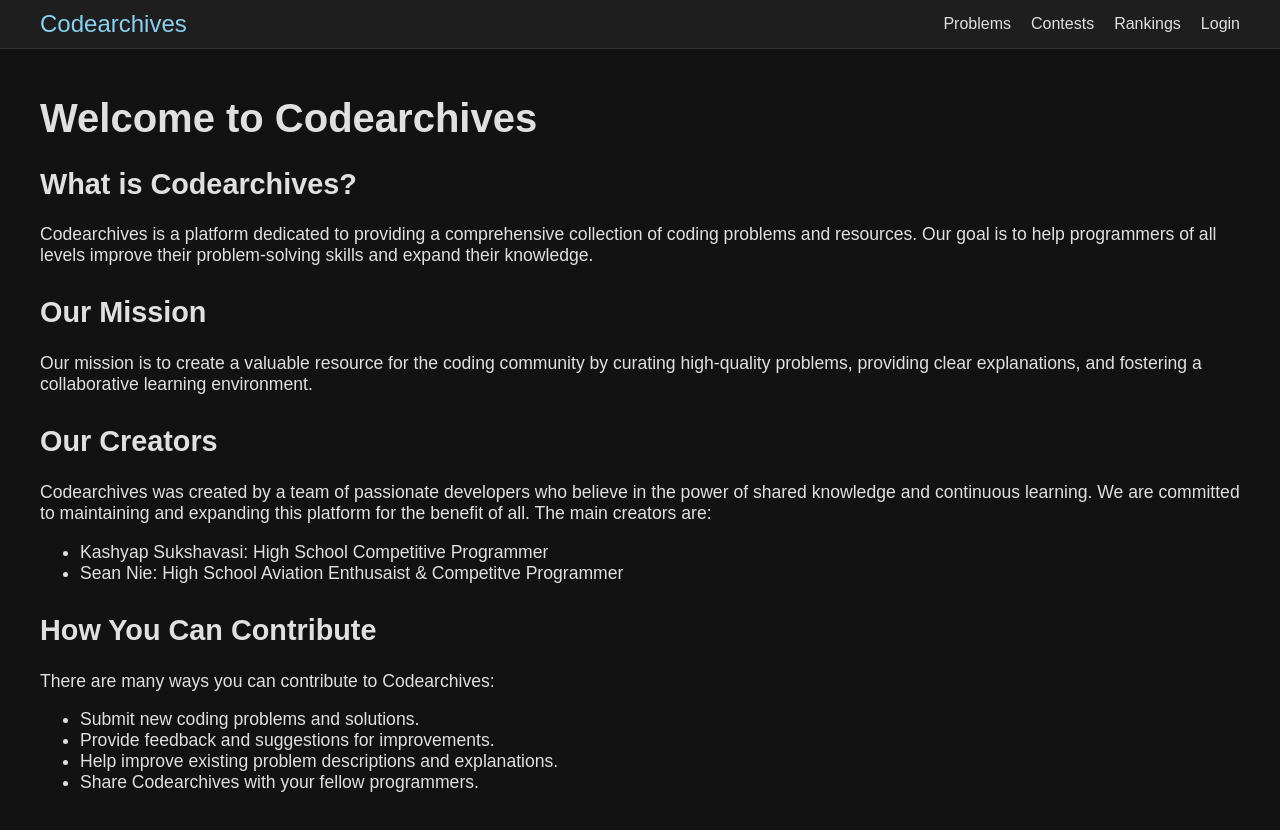
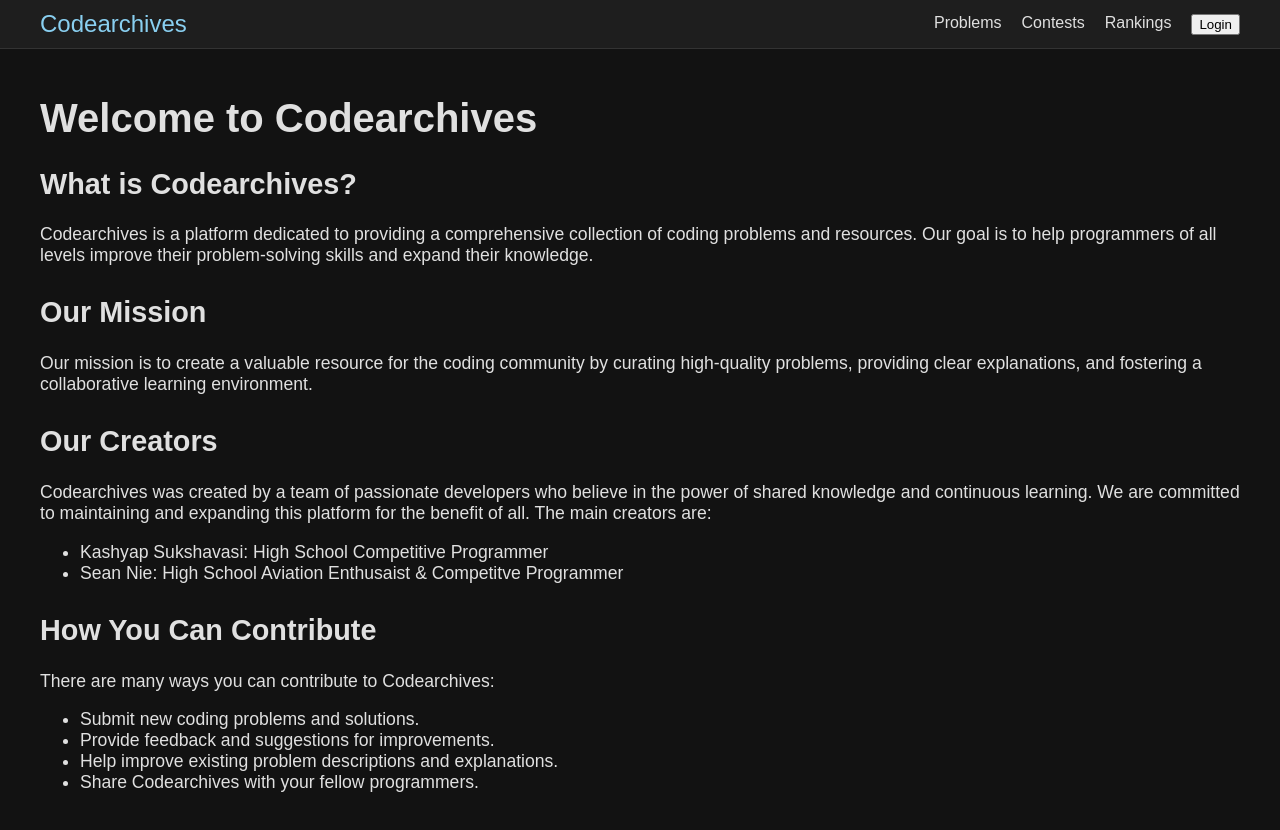
Before and after one commit to kashsuks/Codearchives, a React (Create React App) app: page / in a window 1280 px wide. Shown: the top 830 px of the page. Built offline with nearby package versions, Linux system fonts and the light colour scheme.

Commit message:
oath setup stuff

```diff
--- a/src/components/Navbar.js
+++ b/src/components/Navbar.js
@@ -3,6 +3,14 @@ import React from 'react';
 import { Link } from 'react-router-dom';
 
 function Navbar() {
+    const handleLogin = () => {
+        const clientId = process.env.REACT_APP_GITHUB_CLIENT_ID; // Use environment variable
+        const redirectUri = encodeURIComponent(process.env.REACT_APP_GITHUB_REDIRECT_URI); // Use environment variable
+        const scope = 'user:email';
+        const authUrl = `https://github.com/login/oauth/authorize?client_id=${clientId}&redirect_uri=${redirectUri}&scope=${scope}`;
+        window.location.href = authUrl;
+    };
+
     return (
         <nav className="navbar">
             <div className="container">
@@ -11,7 +19,7 @@ function Navbar() {
                     <li><Link to="/problems">Problems</Link></li>
                     <li><Link to="/contests">Contests</Link></li>
                     <li><Link to="/rankings">Rankings</Link></li>
-                    <li><Link to="/login">Login</Link></li>
+                    <li><button onClick={handleLogin}>Login</button></li>
                 </ul>
             </div>
         </nav>
```
